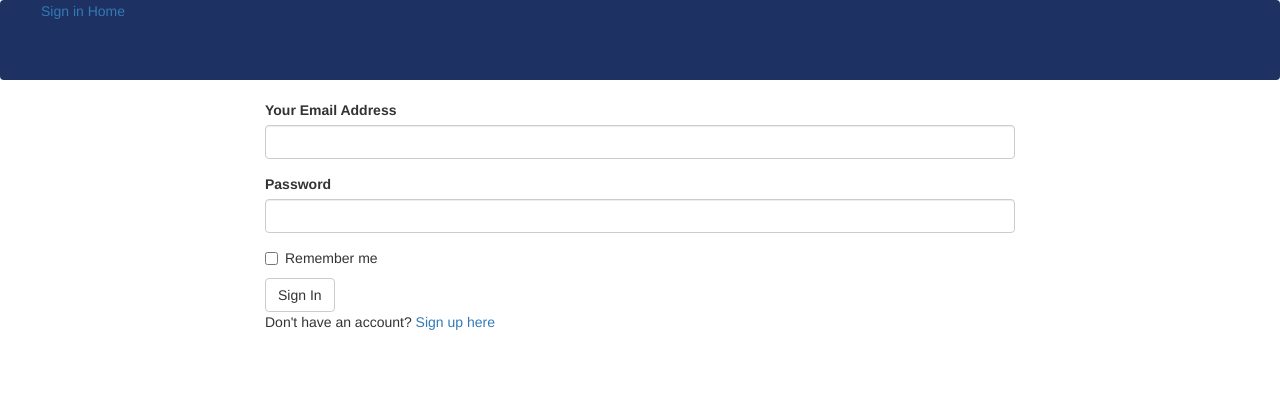
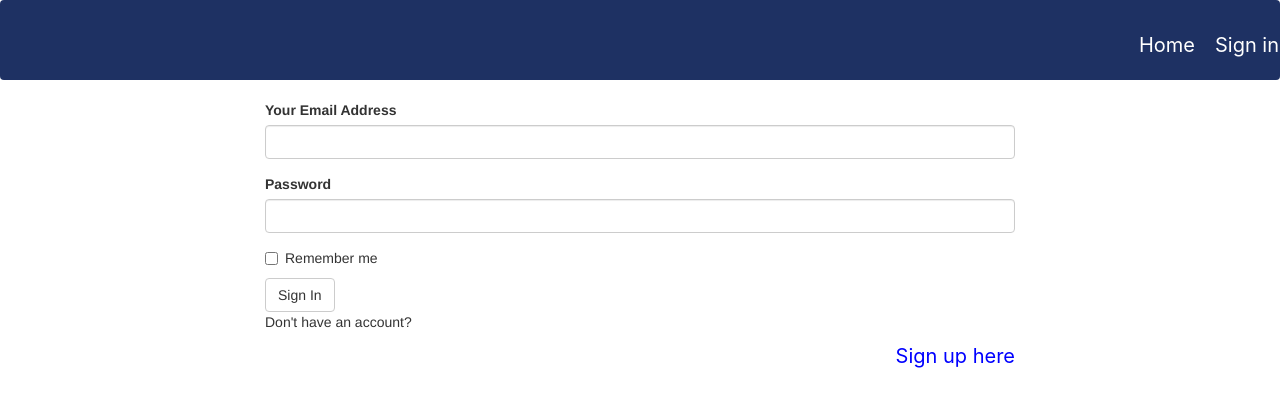
Before and after one commit to mwaniki9322/PINES-AND-DINES, a Flask app: page /authenticate/login in a window 1280 px wide. Shown: the top 407 px of the page. Run offline with Flask 2, Linux system fonts and the light colour scheme; some libraries are stand-ins or nearby versions.

Commit message:
fourowfour

```diff
--- a/app/templates/auth/login.html
+++ b/app/templates/auth/login.html
@@ -15,7 +15,7 @@
       {% endfor %}
       <!-- Login form -->
       {{wtf.quick_form(login_form)}}
-      <p> Don't have an account? <a href="{{url_for('auth.register')}}">Sign up here</a></p>
+      <p> Don't have an account? <a href="{{url_for('auth.register')}}" style="color: blue;">Sign up here</a></p>
      </div>
      <div clas="col-md-2"> </div>
     </div>
--- a/app/templates/macros.html
+++ b/app/templates/macros.html
@@ -4,8 +4,6 @@
     {%for view in review%}
       <div class="col-sm-4">
       <div class="card mb-3">
-        <img class="card-img-top" src="../static/ALI-BARBOURS-CAVE-RESTAURANT.jpg" alt="Card image cap" width="330px">
-
           <h5 class="card-title" style="font-weight: bolder;text-transform: uppercase; font-size: 20px;">{{view.title}}</h5>
           <p class="card-text">{{view.post}}</p>
           <p class="card-text">{{view.category}}</p>
--- a/app/templates/navbar.html
+++ b/app/templates/navbar.html
@@ -1,5 +1,6 @@
 <ul class="navbar" style="background-color: #1E3163;height: 80px;">
   {% if current_user.is_authenticated %}
+  <a href="{{url_for('main.profile',name=current_user.username)}}">Profile</a>
 
   <a href="{{url_for('auth.logout')}}">Sign out</a></li>
   {% else %}
@@ -9,3 +10,13 @@
 
   <a href="{{url_for('main.index')}}">Home</a>
 </ul>
+<style>
+  a{
+    float: right;
+    color: white;
+    padding-left: 20px;
+    font-size: 20px;
+    margin-top: 30px;
+    font-family: -apple-system, BlinkMacSystemFont, 'Segoe UI', Roboto, Oxygen, Ubuntu, Cantarell, 'Open Sans', 'Helvetica Neue', sans-serif;
+  }
+</style>
```
Also changed, not shown: app/templates/index.html (+4 -4 lines), app/templates/fourOwfour.html (added).
